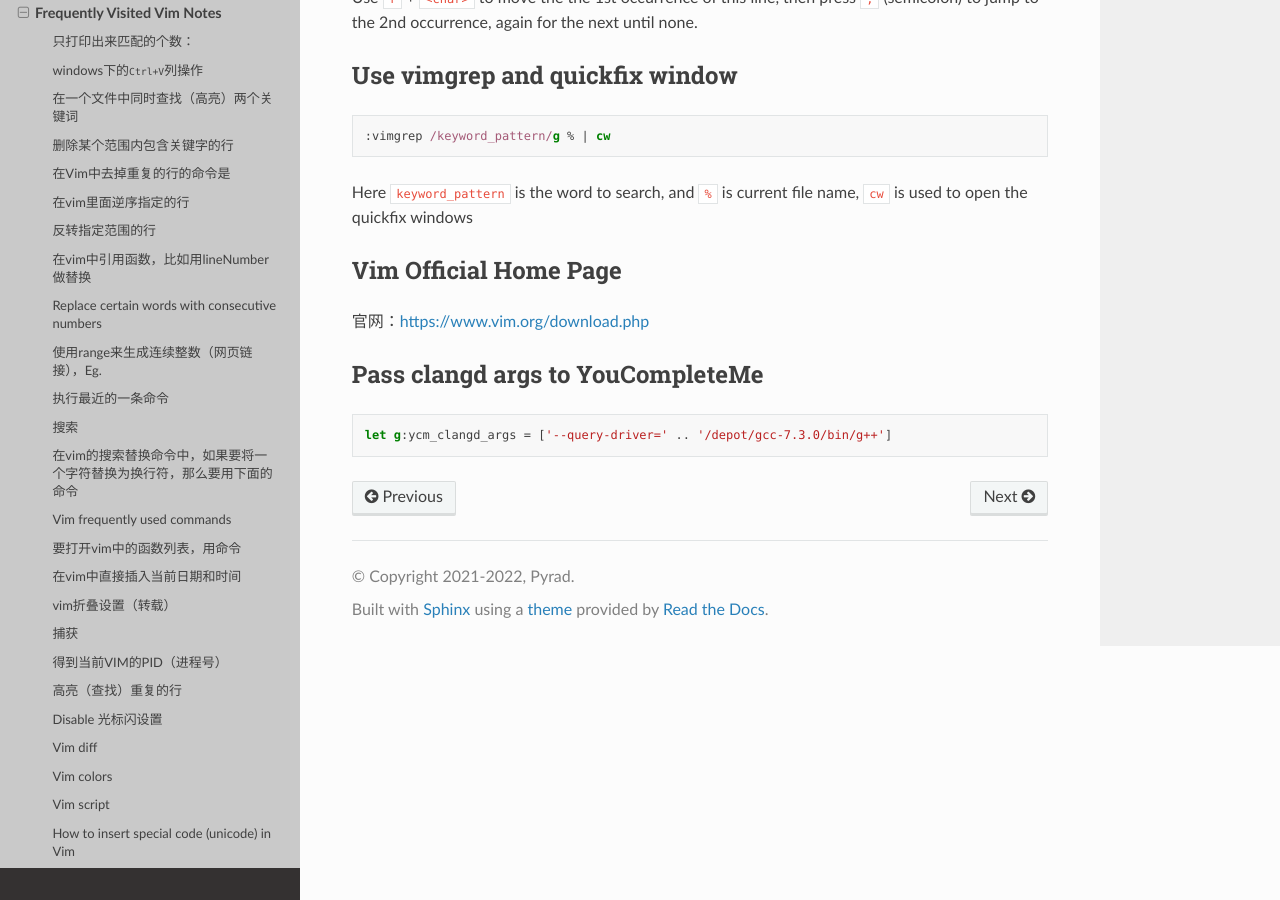
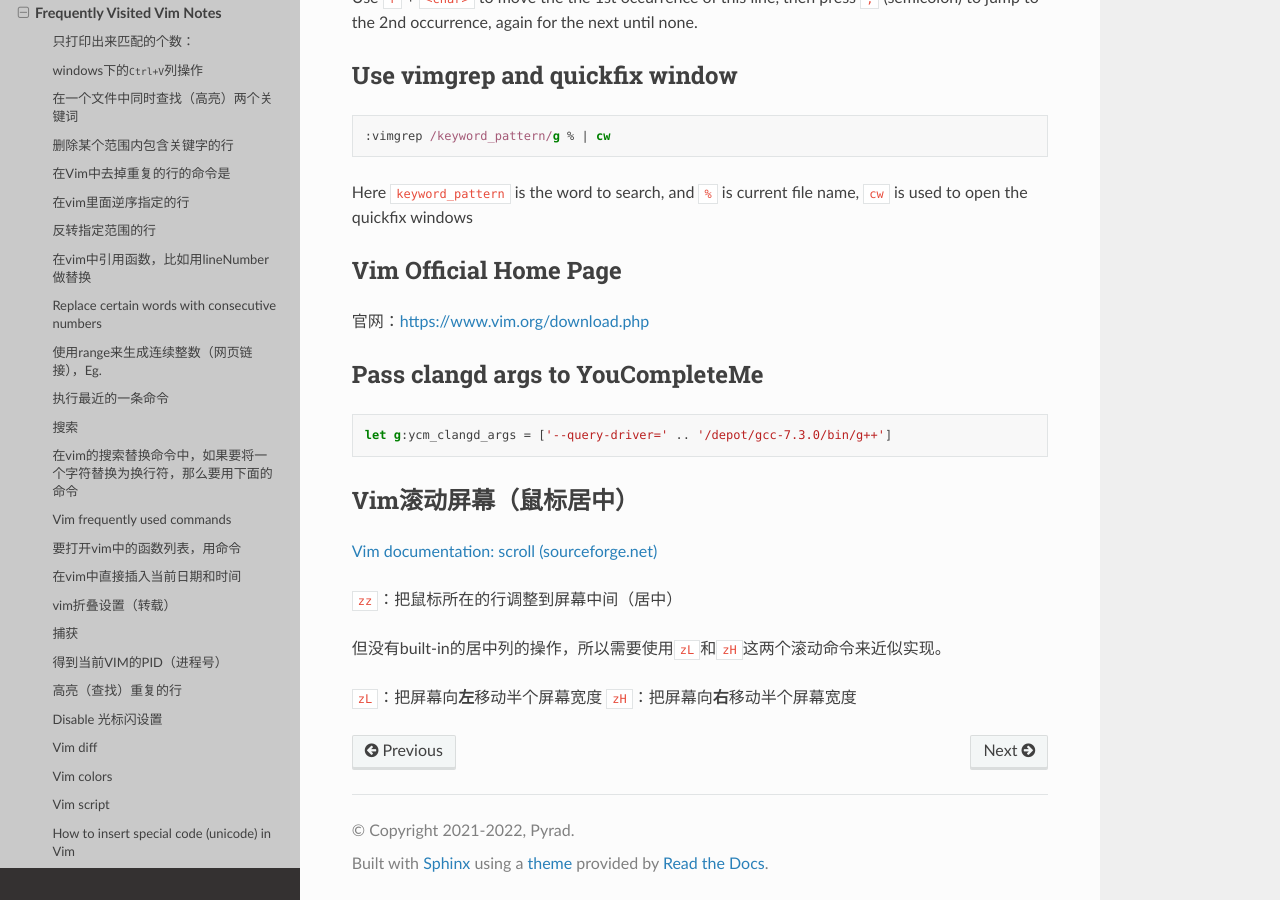
Before and after one commit to Pyrad/pyradnotes, a Sphinx documentation site: the page built from source/Vim/vim.md, in a window 1280 px wide and 900 px high, scrolled down 9440 px. Built offline with Sphinx 7.4.7 and the Read the Docs theme 2.0.0, drawn with Linux system fonts in a browser that asks for light colours.

Commit message:
Vim Scroll screen commands

````diff
--- a/source/Vim/vim.md
+++ b/source/Vim/vim.md
@@ -438,3 +438,14 @@ Here `keyword_pattern` is the word to search, and `%` is current file name, `cw`
 ```vim
 let g:ycm_clangd_args = ['--query-driver=' .. '/depot/gcc-7.3.0/bin/g++']
 ```
+
+## Vim滚动屏幕（鼠标居中）
+
+[Vim documentation: scroll (sourceforge.net)](https://vimdoc.sourceforge.net/htmldoc/scroll.html#zz)
+
+`zz`：把鼠标所在的行调整到屏幕中间（居中）
+
+但没有built-in的居中列的操作，所以需要使用`zL`和`zH`这两个滚动命令来近似实现。
+
+`zL`：把屏幕向**左**移动半个屏幕宽度
+`zH`：把屏幕向**右**移动半个屏幕宽度
````
